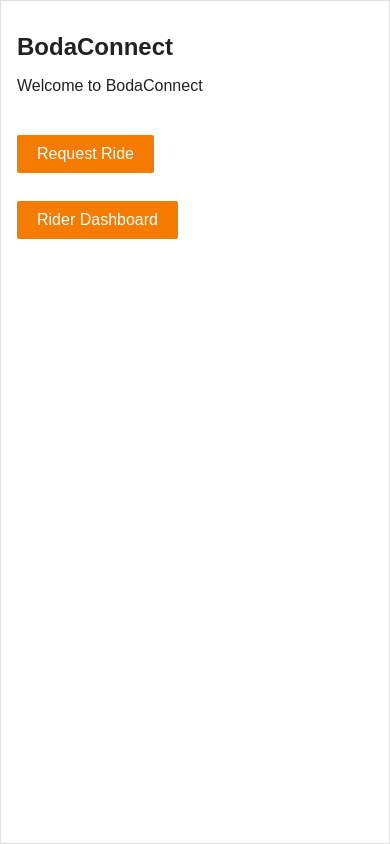
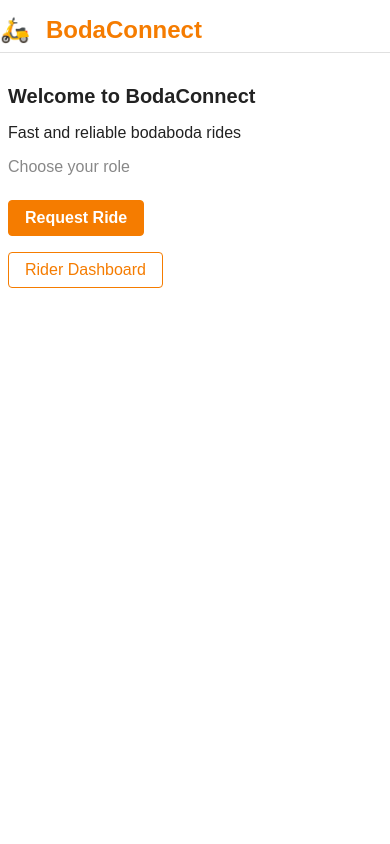
Before and after one commit to victorjudysen/bodaboda, a plain HTML site: page frontend/index.html in a window 390 px wide. Drawn offline with Linux system fonts and the light colour scheme.

```diff
--- a/frontend/css/styles.css
+++ b/frontend/css/styles.css
@@ -1,84 +1,137 @@
-/*
-  BodaConnect Stylesheet
-  Minimal, functional, African-local inspired UI
-*/
+/* BodaConnect - Realistic, Clean, Product UI */
+:root {
+  --accent: #f57c00;
+  --accent-dark: #e65100;
+  --bg: #fff;
+  --text: #222;
+  --muted: #888;
+  --border: #e0e0e0;
+  --radius: 4px;
+  --space-1: 8px;
+  --space-2: 16px;
+  --space-3: 24px;
+  --max-width: 600px;
+}
 
 body {
   margin: 0;
   padding: 0;
   font-family: Arial, Helvetica, sans-serif;
-  background: #fafafa;
-  color: #222;
+  background: var(--bg);
+  color: var(--text);
+}
+
+.header {
+  width: 100%;
+  background: var(--bg);
+  border-bottom: 1px solid var(--border);
+  padding: var(--space-2) 0 var(--space-1) 0;
+  display: flex;
+  align-items: center;
+  gap: var(--space-1);
+  box-sizing: border-box;
+}
+.header .logo {
+  font-size: 1.5rem;
+  font-weight: bold;
+  color: var(--accent);
+  margin-right: var(--space-1);
+}
+.header .icon {
+  font-size: 1.5rem;
+  margin-right: var(--space-1);
 }
 
 .container {
-  max-width: 420px;
-  margin: 32px auto;
-  padding: 24px;
-  background: #fff;
-  border: 1px solid #e0e0e0;
-  border-radius: 4px;
+  max-width: var(--max-width);
+  margin: 0 auto;
+  padding: var(--space-3) var(--space-2);
   box-sizing: border-box;
-  box-shadow: 0 2px 8px rgba(0,0,0,0.03);
 }
 
 h1, h2, h3 {
   font-weight: 600;
-  margin-bottom: 16px;
-  color: #222;
+  margin-bottom: var(--space-2);
+  color: var(--text);
 }
 
-button, .btn {
-  display: inline-block;
-  padding: 10px 20px;
-  background: #f57c00;
-  color: #fff;
-  border: none;
-  border-radius: 2px;
-  font-size: 1rem;
-  cursor: pointer;
-  margin: 8px 0;
-  transition: background 0.2s;
-}
-button:hover, .btn:hover {
-  background: #e65100;
+h1 {
+  font-size: 2rem;
+  margin-top: var(--space-2);
 }
 
-input, select, textarea {
-  width: 100%;
-  padding: 10px;
-  margin: 8px 0 16px 0;
-  border: 1px solid #bdbdbd;
-  border-radius: 2px;
+h2 {
+  font-size: 1.25rem;
+  margin-top: var(--space-2);
+}
+
+p, label {
   font-size: 1rem;
-  box-sizing: border-box;
-  background: #fafafa;
+  color: var(--text);
 }
 
 label {
-  font-size: 1rem;
-  margin-bottom: 4px;
+  margin-bottom: var(--space-1);
   display: block;
-  color: #333;
 }
 
-@media (max-width: 600px) {
-  .container {
-    margin: 0;
-    border-radius: 0;
-    min-height: 100vh;
-    box-shadow: none;
-    padding: 16px;
-  }
-  h1 {
-    font-size: 1.5rem;
-  }
+input[type="text"] {
+  width: 100%;
+  padding: var(--space-1);
+  margin-bottom: var(--space-2);
+  border: 1px solid var(--border);
+  border-radius: var(--radius);
+  font-size: 1rem;
+  background: #fafafa;
+  box-sizing: border-box;
+}
+
+.button-group {
+  display: flex;
+  flex-direction: column;
+  gap: var(--space-2);
+  margin-top: var(--space-3);
+}
+
+.btn {
+  padding: var(--space-1) var(--space-2);
+  font-size: 1rem;
+  border-radius: var(--radius);
+  border: none;
+  cursor: pointer;
+  margin-bottom: 0;
+  transition: background 0.2s, color 0.2s, border 0.2s;
+}
+.btn-primary {
+  background: var(--accent);
+  color: #fff;
+  border: 1px solid var(--accent);
+  font-weight: 600;
+}
+.btn-primary:hover:enabled {
+  background: var(--accent-dark);
+  border-color: var(--accent-dark);
+}
+.btn-primary:disabled {
+  background: #ffd8b0;
+  color: #fff;
+  border-color: #ffd8b0;
+  cursor: not-allowed;
+}
+.btn-secondary {
+  background: #fff;
+  color: var(--accent);
+  border: 1px solid var(--accent);
+  font-weight: 500;
+}
+.btn-secondary:hover:enabled {
+  background: #fff3e0;
 }
 
 .status-message {
-  margin: 16px 0;
-  padding: 12px;
-  border-radius: 2px;
+  margin: var(--space-2) 0;
+  padding: var(--space-1) var(--space-2);
+  border-radius: var(--radius);
   font-size: 1rem;
 }
 .status-success {
@@ -93,7 +146,7 @@
 }
 .status-loading {
   background: #fffde7;
-  color: #f57c00;
+  color: var(--accent);
   border: 1px solid #ffe082;
 }
 
@@ -103,12 +156,22 @@
   margin: 0;
 }
 .trips-list li {
-  padding: 10px 0;
-  border-bottom: 1px solid #eee;
-  font-size: 1rem;
+  padding: var(--space-1) 0;
+  border-bottom: 1px solid var(--border);
   display: flex;
   justify-content: space-between;
+  align-items: center;
+  font-size: 1rem;
 }
 .trips-list li:last-child {
   border-bottom: none;
 }
+
+@media (max-width: 700px) {
+  .container {
+    padding: var(--space-2) var(--space-1);
+  }
+  h1 {
+    font-size: 1.25rem;
+  }
+}
--- a/frontend/index.html
+++ b/frontend/index.html
@@ -7,13 +7,18 @@
   <link rel="stylesheet" href="css/styles.css">
 </head>
 <body>
-  <div class="container">
-    <h1>BodaConnect</h1>
-    <p>Welcome to BodaConnect</p>
-    <div style="margin-top:32px; display:flex; flex-direction:column; gap:12px;">
-      <a href="request.html"><button class="btn" type="button">Request Ride</button></a>
-      <a href="dashboard.html"><button class="btn" type="button">Rider Dashboard</button></a>
+  <header class="header">
+    <span class="icon" aria-label="motorcycle">🛵</span>
+    <span class="logo">BodaConnect</span>
+  </header>
+  <main class="container">
+    <h1>Welcome to BodaConnect</h1>
+    <p>Fast and reliable bodaboda rides</p>
+    <p style="color:#888; margin-bottom:24px;">Choose your role</p>
+    <div class="button-group">
+      <a href="request.html"><button class="btn btn-primary" type="button">Request Ride</button></a>
+      <a href="dashboard.html"><button class="btn btn-secondary" type="button">Rider Dashboard</button></a>
     </div>
-  </div>
+  </main>
 </body>
 </html>
```
Also changed, not shown: frontend/dashboard.html (added, +28 -0 lines), frontend/js/app.js (+13 -15 lines), frontend/request.html (added, +30 -0 lines).
